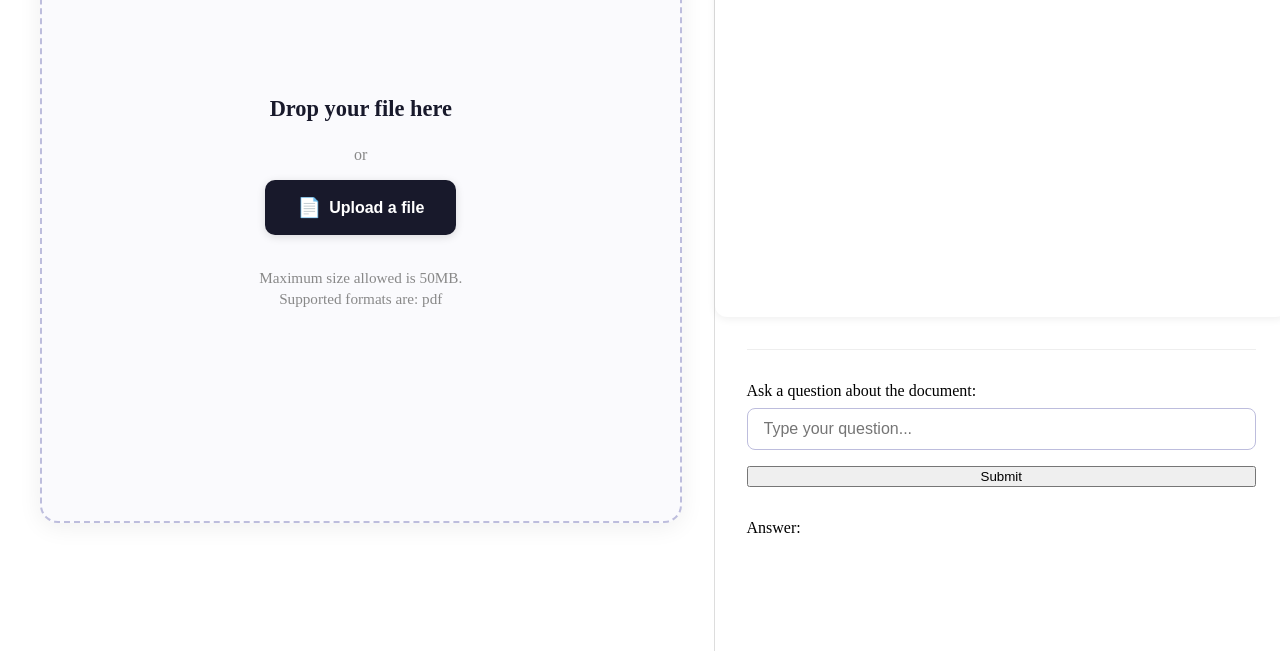
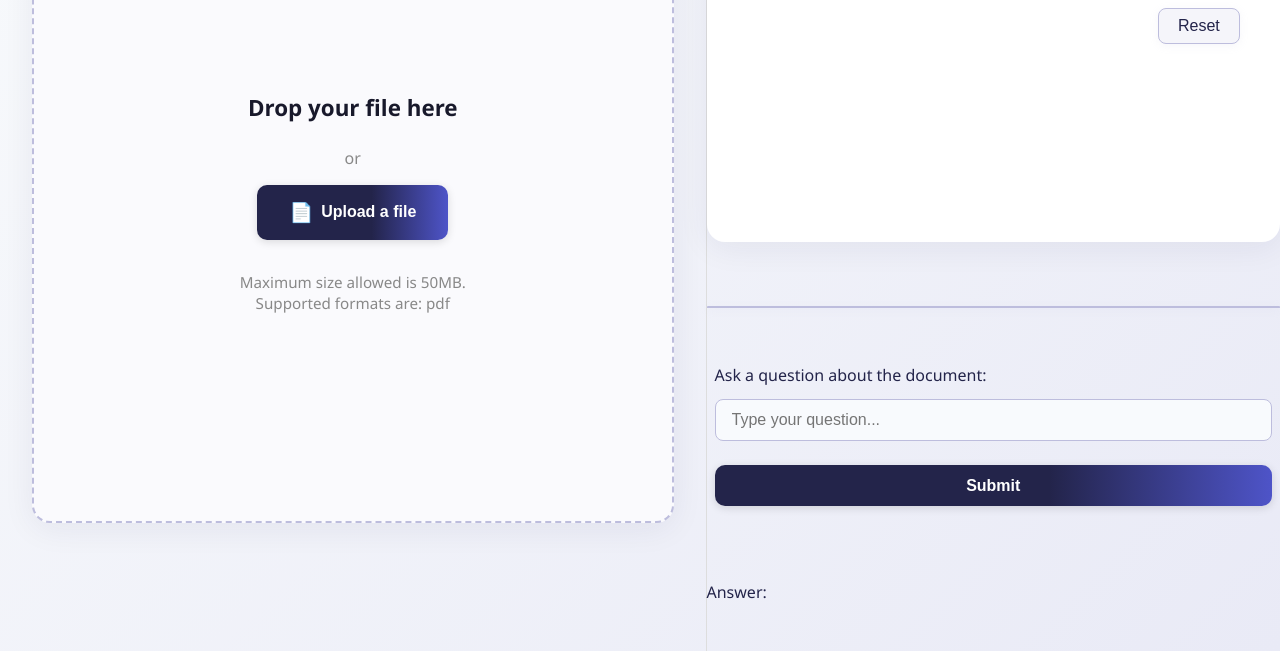
Before and after one commit to EndlessGoodness/AI-Summarizer, a website built with webpack: page src/template.html in a window 1280 px wide. Shown: the part 230-889 px from the top of the page. Built offline with nearby package versions, Linux system fonts and the light colour scheme; no server answers.

Commit message:
feat: Add marked library for markdown parsing and enhance UI with new styles and reset functionality

```diff
--- a/package.json
+++ b/package.json
@@ -20,6 +20,7 @@
     "webpack-dev-server": "^5.2.2"
   },
   "dependencies": {
-    "@google/genai": "^1.6.0"
+    "@google/genai": "^1.6.0",
+    "marked": "^16.0.0"
   }
 }
--- a/src/front.js
+++ b/src/front.js
@@ -3,8 +3,10 @@ import {
   createUserContent,
   createPartFromUri,
 } from "@google/genai";
+import { marked } from "marked";
 
 const ai = new GoogleGenAI({ apiKey: process.env.GEMINI_API_KEY });
+let chat = null;
 
 async function sendFileToGemini(file) {
   // Upload the file to Gemini
@@ -24,23 +26,45 @@ async function sendFileToGemini(file) {
         throw new Error('File processing failed.');
     }
 
-    const content = [
-        'Summarize this document in 70 words',
-    ];
+    // After file is uploaded and processed:
+    if (getFile.uri && getFile.mimeType) {
+        chat = ai.chats.create({
+            model: "gemini-2.5-flash",
+            history: [],
+        });
 
-    if (uploadedfile.uri && uploadedfile.mimeType) {
-        const fileContent = createPartFromUri(uploadedfile.uri, uploadedfile.mimeType);
-        content.push(fileContent);
+        const content = [
+            "Summarize this document in 70 words",
+            createPartFromUri(getFile.uri, getFile.mimeType)
+        ];
+
+        const response1 = await chat.sendMessage({
+            message: content,
+        });
+
+        const name = document.getElementById('text');
+        name.innerHTML = marked.parse(response1.text);
     }
-  // Generate content using the uploaded file
-  const response = await ai.models.generateContent({
-        model: 'gemini-2.5-flash',
-        contents: content,
-    });
 
-    console.log(response.text);
-  const name=document.getElementById('text');
-  name.innerHTML=response.text.replace(/\n/g, "<br>");
+ const submit= document.getElementById("submit-button");
+submit.addEventListener("click",async ()=>{
+  if (!chat) return; // Prevent error if chat is not ready
+  const ques = document.getElementById("user-question");
+  const anse=ques.value;
+  const response2=await chat.sendMessage({
+    message:anse,
+  });
+  const text1=document.getElementById("ans");
+  text1.innerHTML = marked.parse(response2.text);
+ });
+
+ const reset = document.getElementById("reset");
+ reset.addEventListener("click", () => {
+  chat = null;
+  document.getElementById("text").innerHTML = "";
+  document.getElementById("ans").textContent = "";
+  document.getElementById("user-question").value = ""; // Clear the input
+ });
 }
 
 export function makebig() {
@@ -131,6 +155,11 @@ function makeright() {
   summary.textContent = "Summary";
   right.appendChild(summary);
 
+  const reset=document.createElement("button");
+  reset.setAttribute("id","reset");
+  reset.textContent = "Reset";
+  right.appendChild(reset);
+
   const tex = document.createElement("p");
   tex.setAttribute('id', 'text');
   tex.classList.add("summary-text");
--- a/src/styles.css
+++ b/src/styles.css
@@ -1,3 +1,11 @@
+body, html {
+    background: linear-gradient(135deg, #f8fafc 0%, #e9eaf6 100%);
+    font-family: 'Segoe UI', 'Roboto', Arial, sans-serif;
+    color: #23244a;
+    margin: 0;
+    padding: 0;
+}
+
 .header{
     text-align: center;
     font-family:Verdana, Geneva, Tahoma, sans-serif;
@@ -36,19 +44,61 @@
 
 .right{
     background: #fff;
-    padding: 2rem;
-    min-height: 200px;
-    border-radius: 12px;
-    box-shadow: 0 2px 8px #0001;
-    margin-bottom: 0;
+    border-radius: 18px;
+    box-shadow: 0 6px 32px 0 #23244a11;
+    padding: 2rem 2.5rem 2.5rem 2.5rem;
+    position: relative;
+}
+
+.input-section {
+    display: flex;
+    flex-direction: column;
+    gap: 0.5rem;
+    padding: 0 0.5rem 1.5rem 0.5rem;
+    margin-bottom: 1.2rem;
+}
+
+.input-section label {
+    font-size: 1rem;
+    color: #23244a;
+    margin-bottom: 0.3rem;
+    font-weight: 500;
 }
 
 .inpu{
+    background: #f8fafd;
+    border: 1.5px solid #bdbddd;
+    border-radius: 8px;
+    font-size: 1rem;
     padding: 0.7rem 1rem;
-    border-radius: 8px;
-    border: 1px solid #bdbddd;
+    margin-bottom: 0.5rem;
+    transition: border-color 0.2s, box-shadow 0.2s;
+    color: #23244a;
+}
+
+.inpu:focus {
+    border-color: #23244a;
+    outline: none;
+    box-shadow: 0 2px 8px #bdbddd33;
+}
+
+.input-section button {
+    background: linear-gradient(90deg, #23244a 60%, #4e54c8 100%);
+    color: #fff;
+    font-weight: bold;
+    border: none;
+    border-radius: 10px;
+    padding: 0.7rem 2rem;
     font-size: 1rem;
-    margin-bottom: 0.5rem;
+    margin-top: 0.5rem;
+    cursor: pointer;
+    box-shadow: 0 2px 8px #0002;
+    transition: background 0.2s, transform 0.1s;
+}
+
+.input-section button:hover {
+    background: linear-gradient(90deg, #18192b 60%, #23244a 100%);
+    transform: translateY(-2px) scale(1.03);
 }
 
 .allt{
@@ -76,7 +126,7 @@
 }
 
 .upload-btn {
-    background: #18192b;
+    background: linear-gradient(90deg, #23244a 60%, #4e54c8 100%);
     color: #fff;
     font-weight: bold;
     border: none;
@@ -89,10 +139,11 @@
     align-items: center;
     gap: 0.5rem;
     box-shadow: 0 2px 8px #0002;
-    transition: background 0.2s;
+    transition: background 0.2s, transform 0.1s;
 }
 .upload-btn:hover {
-    background: #23244a;
+    background: linear-gradient(90deg, #18192b 60%, #23244a 100%);
+    transform: translateY(-2px) scale(1.03);
 }
 
 .upload-icon {
@@ -107,8 +158,13 @@
     line-height: 1.4;
 }
 
-h2{
-    text-align: center;
+h2 {
+    font-family: 'Montserrat', 'Segoe UI', Arial, sans-serif;
+    font-size: 2rem;
+    font-weight: 800;
+    letter-spacing: 1px;
+    color: #23244a;
+    margin-bottom: 1.5rem;
 }
 
 .summary-text {
@@ -117,30 +173,67 @@ h2{
     color: #23244a;
     line-height: 1.6;
     min-height: 60px;
+    max-height: fit-content;
+    word-break: break-word;      /* Ensures long words wrap */
+    max-width: 100%;             /* Prevents overflow */
+    white-space: pre-line;       /* Preserves line breaks */
 }
 
+.summary-text pre, .summary-text code {
+    white-space: pre-wrap;       /* Allows code blocks to wrap */
+    word-break: break-word;
+    font-family: 'Fira Mono', 'Consolas', monospace;
+    font-size: 1em;
+}
+
+#reset {
+    display: inline-block;
+    margin-left: auto;
+    margin-bottom: 1.5rem;
+    float: right;
+    background: #f5f5fa;
+    color: #23244a;
+    border: 1px solid #bdbddd;
+    border-radius: 8px;
+    padding: 0.5rem 1.2rem;
+    font-size: 1rem;
+    font-weight: 500;
+    cursor: pointer;
+    transition: background 0.2s, color 0.2s, box-shadow 0.2s;
+    box-shadow: 0 2px 8px #bdbddd22;
+}
+#reset:hover {
+    background: #23244a;
+    color: #fff;
+}
+
+/* Subtle divider */
 .right-divider {
     border: none;
-    border-top: 1px solid #eee;
-    margin: 0 2rem;
+    border-top: 2.5px solid #bdbddd;
+    margin: 2rem 0 1.5rem 0;
+    width: 100%;
+    box-shadow: 0 2px 8px #bdbddd33;
+    border-radius: 2px;
+    background: #bdbddd;
 }
 
-.input-section {
-    display: flex;
-    flex-direction: column;
-    gap: 0.5rem;
-    padding: 0 2rem;
+/* Subtle shadow for left panel */
+.board {
+    background: #fafafd;
+    border-radius: 18px;
+    box-shadow: 0 6px 32px 0 #23244a11;
+    border: 2px dashed #bdbddd;
+    transition: box-shadow 0.2s, border-color 0.2s;
 }
 
-.answer-section {
-    display: flex;
-    flex-direction: column;
-    gap: 0.5rem;
-    padding: 0 2rem;
+/* Custom scrollbar for modern look */
+::-webkit-scrollbar {
+    width: 8px;
+    background: #f5f5fa;
+    border-radius: 8px;
 }
-
-.answer-text {
-    min-height: 40px;
-    color: #444;
-    font-size: 1.05rem;
+::-webkit-scrollbar-thumb {
+    background: #bdbddd;
+    border-radius: 8px;
 }
```
Also changed, not shown: 1 other file.
